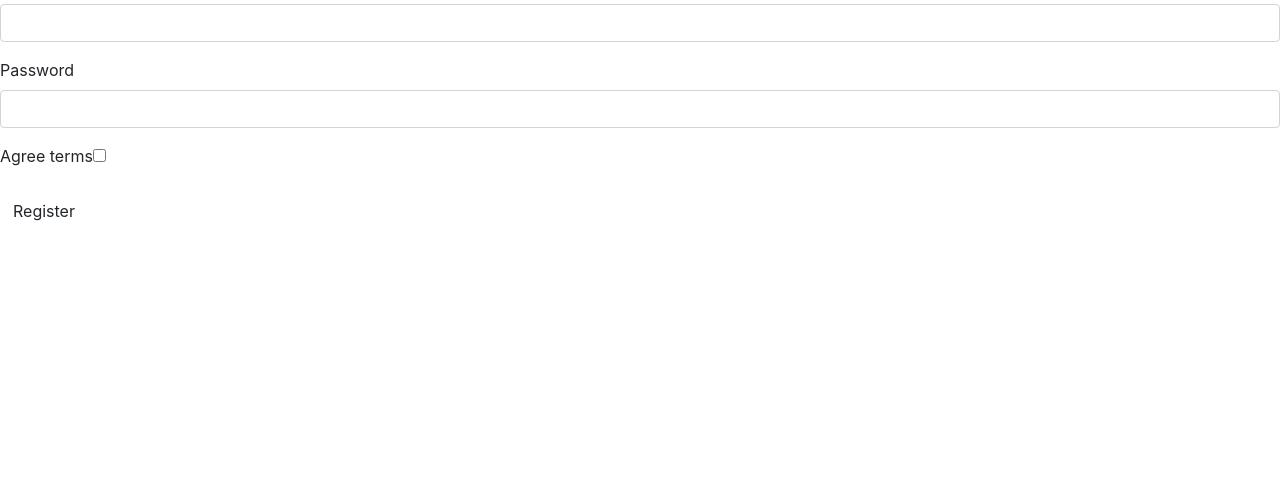
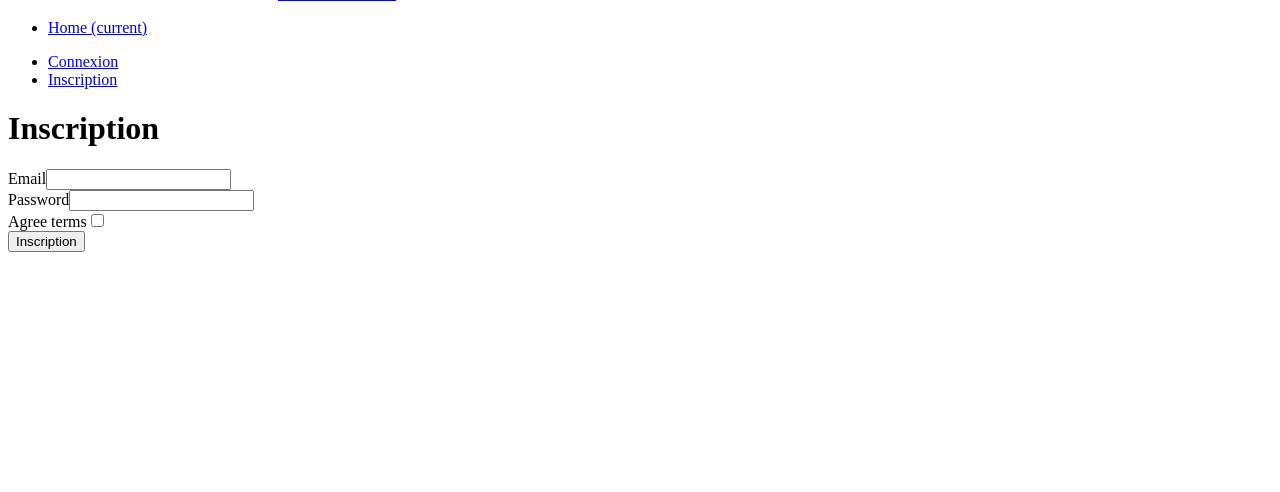
Before and after one commit to DevCarm/mini_projet, a Symfony app: template templates/registration/register.html.twig in a window 1280 px wide. Shown: the part 84-576 px from the top of the page. Run offline with Twig, Linux system fonts and the light colour scheme; the template is opened without the code that fills it, so the values that code supplies are empty; form fields are guessed from the names that the template uses; some libraries are stand-ins or nearby versions.

Commit message:
Rights management

```diff
--- a/src/Controller/LoginController.php
+++ b/src/Controller/LoginController.php
@@ -14,6 +14,7 @@ class LoginController extends AbstractController
     {
         $error = $authenticationUtils->getLastAuthenticationError();
         $lastUsername = $authenticationUtils->getLastUsername();
+
         return $this->render('login/index.html.twig', [
               'last_username' => $lastUsername,
               'error' => $error,
--- a/src/Entity/User.php
+++ b/src/Entity/User.php
@@ -10,7 +10,7 @@ use Symfony\Component\Security\Core\User\UserInterface;
 
 #[ORM\Entity(repositoryClass: UserRepository::class)]
 #[ORM\Table(name: '`user`')]
-#[UniqueEntity(fields: ['email'], message: 'There is already an account with this email')]
+#[UniqueEntity(fields: ['email'], message: 'Il existe déjà un compte avec cet email')]
 class User implements UserInterface, PasswordAuthenticatedUserInterface
 {
     #[ORM\Id]
@@ -29,6 +29,8 @@ class User implements UserInterface, PasswordAuthenticatedUserInterface
      */
     #[ORM\Column]
     private ?string $password = null;
+
+    public $confirm_password;
 
     public function getId(): ?int
     {
--- a/templates/base.html.twig
+++ b/templates/base.html.twig
@@ -7,7 +7,6 @@
         {# Run `composer require symfony/webpack-encore-bundle` to start using Symfony UX #}
 
         {% block stylesheets %}
-            <link rel="stylesheet" href="https://cdn.jsdelivr.net/npm/bootstrap@4.3.1/dist/css/bootstrap.min.css" integrity="sha384-ggOyR0iXCbMQv3Xipma34MD+dH/1fQ784/j6cY/iJTQUOhcWr7x9JvoRxT2MZw1T" crossorigin="anonymous">
             {{ encore_entry_link_tags('app') }}
         {% endblock %}
 
@@ -15,12 +14,18 @@
             {{ encore_entry_script_tags('app') }}
         {% endblock %}
     </head>
-    <body>
+    <body class="text-center">
+    {% include 'nav.html.twig' %}
         {% block body %}
             <h1>Hello world !</h1>
+            {% if is_granted("ROLE_ADMIN") %}
+                <a href="{{ path('admin') }}">Accès au BackEnd</a>
+            {% endif %}
+            <a href="{{ path('user') }}">Accès au FrontEnd</a>
+            Veuillez vous <a href="{{ path('app_login') }}">identifiez</a> ou vous <a href="{{ path('app_register') }}">inscrire</a>
             {% if app.user %}
-                <div>
-                    <button onclick="window.location = '{{ path('app_logout') }}'">Logout</button>
+                <div style="display: block;">
+                    <button onclick="window.location = '{{ path('app_logout') }}'" class="btn btn-lg btn-primary btn-block">Logout</button>
                 </div>
             {% endif %}
         {% endblock %}
--- /dev/null
+++ b/templates/nav.html.twig
@@ -0,0 +1,30 @@
+<nav class="navbar navbar-expand-lg navbar-light bg-light">
+    <a class="navbar-brand" href="#">
+        <img src="<img src="{{ asset('img/logo@2x-1-po9y2381cxf4kqpj3j15s0k3jx1lnxtorb3wes26pa.png')}}" title="logo@2x" alt="logo@2x" data-src="https://www.universalmedica.com/wp-content/uploads/elementor/thumbs/logo@2x-1-po9y2381cxf4kqpj3j15s0k3jx1lnxtorb3wes26pa.png" width="270" height="75" class="d-inline-block align-top" alt="">
+        Universal Medica
+    </a>
+
+
+    <div class="collapse navbar-collapse" id="navbarSupportedContent">
+        <ul class="navbar-nav mr-auto">
+            <li class="nav-item active">
+                <a class="nav-link" href="#">Home <span class="sr-only">(current)</span></a>
+            </li>
+
+        </ul>
+        <ul class="form-inline my-2 my-lg-0 navbar-nav mr-auto">
+            {% if not app.user %}
+            <li class="nav-item">
+                <a class="nav-link" href="{{ path('app_login') }}">Connexion</a>
+            </li>
+            <li class="nav-item">
+                <a class="nav-link" href="{{ path('app_register') }}">Inscription</a>
+            </li>
+            {% else %}
+            <li class="nav-item">
+                <a class="nav-link" href="{{ path('app_logout') }}">Déconnexion</a>
+            </li>
+            {% endif %}
+        </ul>
+    </div>
+</nav>
--- a/templates/registration/register.html.twig
+++ b/templates/registration/register.html.twig
@@ -1,17 +1,23 @@
 {% extends 'base.html.twig' %}
 
-{% block title %}Register{% endblock %}
+{% block title %}Inscription{% endblock %}
 
 {% block body %}
-    <h1>Register</h1>
+<div class="text-center mb-4">
+    <h1>Inscription</h1>
+</div>
 
     {{ form_start(registrationForm) }}
+<div class="form-label-group">
         {{ form_row(registrationForm.email) }}
+</div>
+<div class="form-label-group">
         {{ form_row(registrationForm.plainPassword, {
             label: 'Password'
         }) }}
+</div>
         {{ form_row(registrationForm.agreeTerms) }}
 
-        <button type="submit" class="btn">Register</button>
+        <button type="submit" class="btn">Inscription</button>
     {{ form_end(registrationForm) }}
 {% endblock %}
```
Also changed, not shown: src/Controller/RegistrationController.php (+9 -0 lines), templates/back/index.html.twig (added, +25 -0 lines), templates/login/index.html.twig (+5 -5 lines), templates/user.html.twig (added, +25 -0 lines), user.sql (added, +52 -0 lines), public/img/logo@2x-1-po9y2381cxf4kqpj3j15s0k3jx1lnxtorb3wes26pa.png (added), 1 other file.
